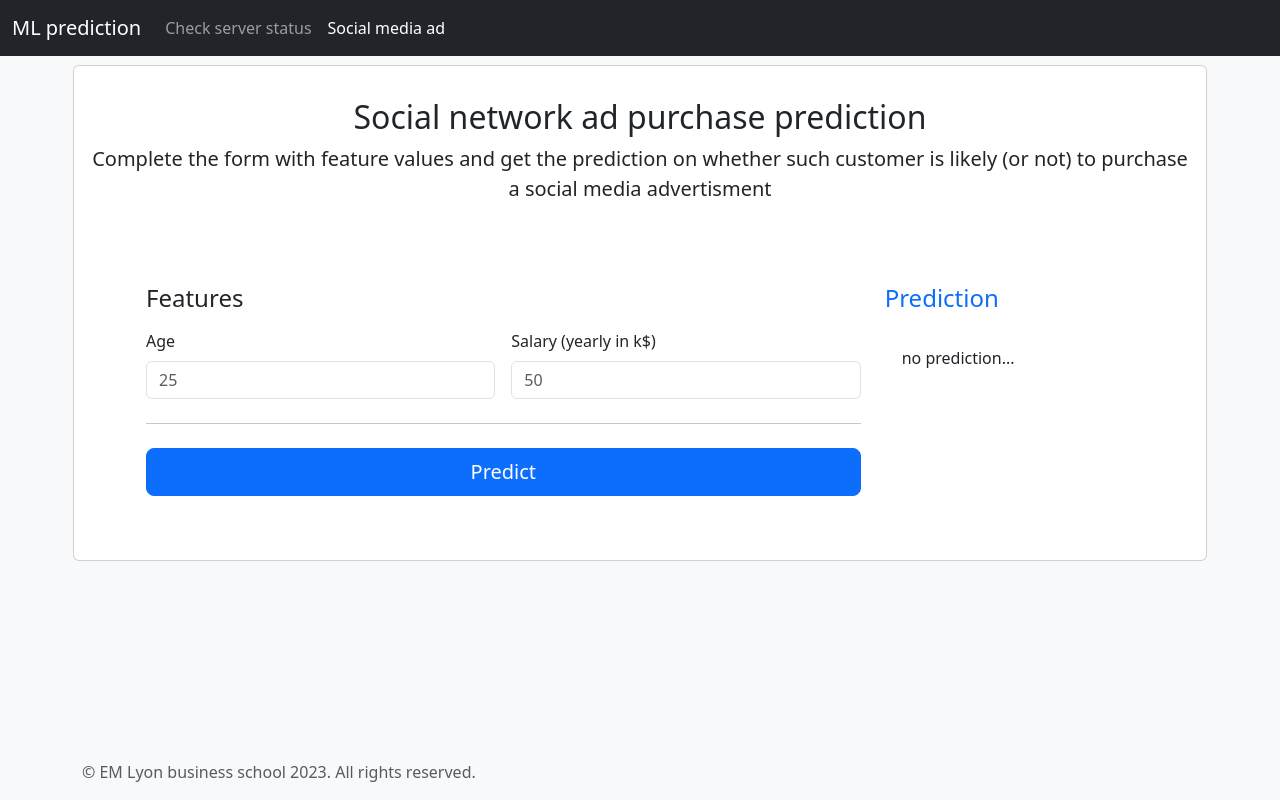
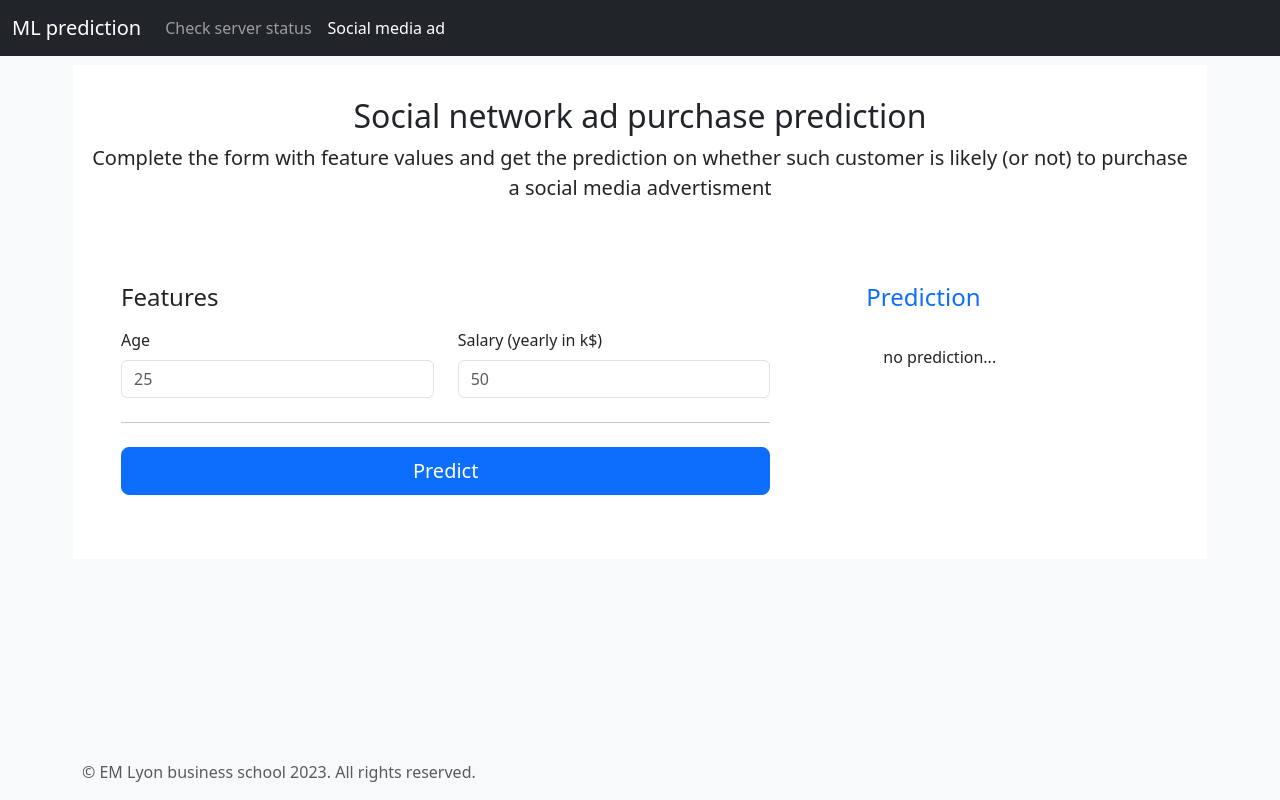
Before and after one commit to ascherrer-em/sklearn-deploy-web, a Vue app in the folder frontend/: page /predict in a window 1280 px wide. Built offline with nearby package versions, Linux system fonts and the light colour scheme.

Commit message:
add render.yaml

```diff
--- a/frontend/src/components/PredictForm.vue
+++ b/frontend/src/components/PredictForm.vue
@@ -1,5 +1,5 @@
 <template>
-    <div class="row card bg-white py-3">
+    <div class="row bg-white py-3">
         <div class="py-3 text-center">
             <h2>Social network ad purchase prediction</h2>
             <p class="lead">
@@ -8,11 +8,11 @@
             </p>
         </div>
 
-        <div class="row m-5">
-            <div class="col-md-7 col-lg-8">
+        <div class="row gx-3">
+            <div class="col-md-7 col-lg-8 p-5">
                 <h4 class="mb-3">Features</h4>
                 <form class="needs-validation" novalidate="">
-                    <div class="row g-3">
+                    <div class="row">
                         <div class="col-sm-6">
                             <label for="age" class="form-label">Age</label>
                             <input
@@ -46,7 +46,7 @@
                     </button>
                 </form>
             </div>
-            <div class="col-md-5 col-lg-4">
+            <div class="col-md-5 col-lg-4 p-5">
                 <h4 class="d-flex justify-content-between align-items-center mb-3">
                     <span class="text-primary">Prediction</span>
                 </h4>
```
Also changed, not shown: 2 other files (tests, documents, lock files or other folders).
